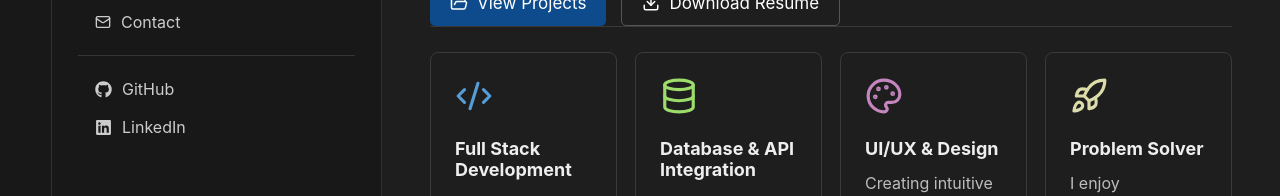
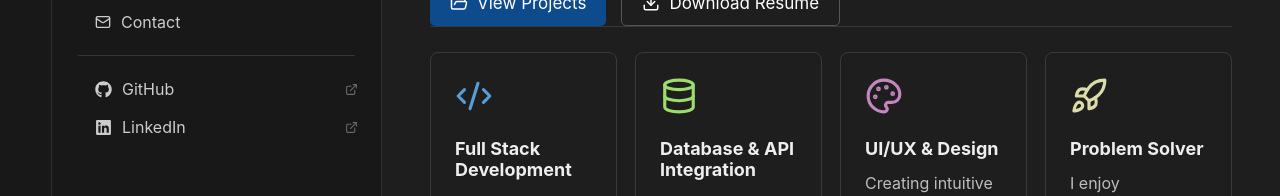
Before and after one commit to JuneYunDev/JunePortfoiloWebsite, a React (Vite) app: page / in a window 1280 px wide. Shown: the part 676-872 px from the top of the page. Built offline with nearby package versions, Linux system fonts and the light colour scheme.

Commit message:
Add external icon

```diff
--- a/src/components/layout/Explorer.jsx
+++ b/src/components/layout/Explorer.jsx
@@ -191,20 +191,22 @@ function Explorer() {
           href="https://github.com/JuneYunDev"
           target="_blank"
           rel="noreferrer"
-          className="explorer__single-item"
+          className="explorer__item explorer__single-item"
         >
           <FaGithub size={17} />
           <span>GitHub</span>
+          <ExternalLink size={13} className="explorer__external-icon" />
         </a>
 
         <a
           href="https://www.linkedin.com/in/june-yun-6a6b62229/"
           target="_blank"
           rel="noreferrer"
-          className="explorer__single-item"
+          className="explorer__item explorer__single-item"
         >
           <FaLinkedin size={17} />
           <span>LinkedIn</span>
+          <ExternalLink size={13} className="explorer__external-icon" />
         </a>
       </div>
     </aside>
```
